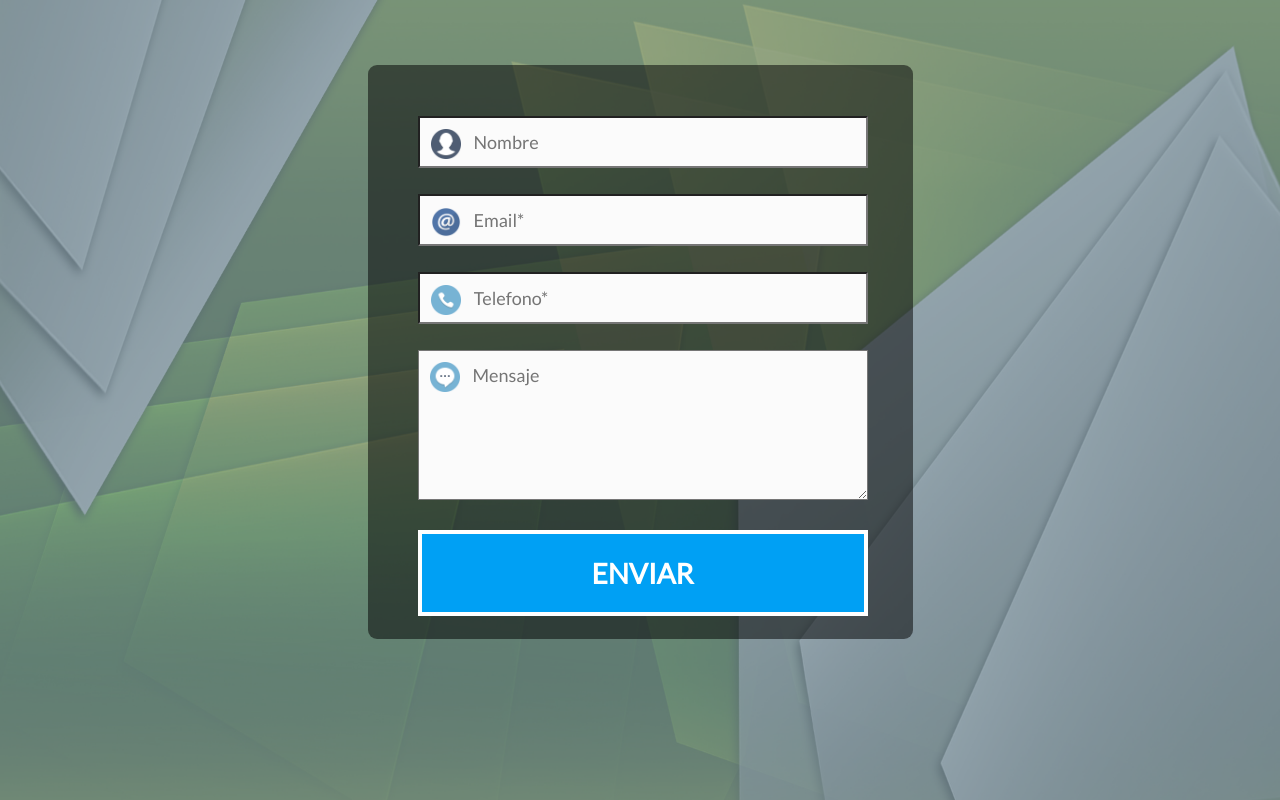
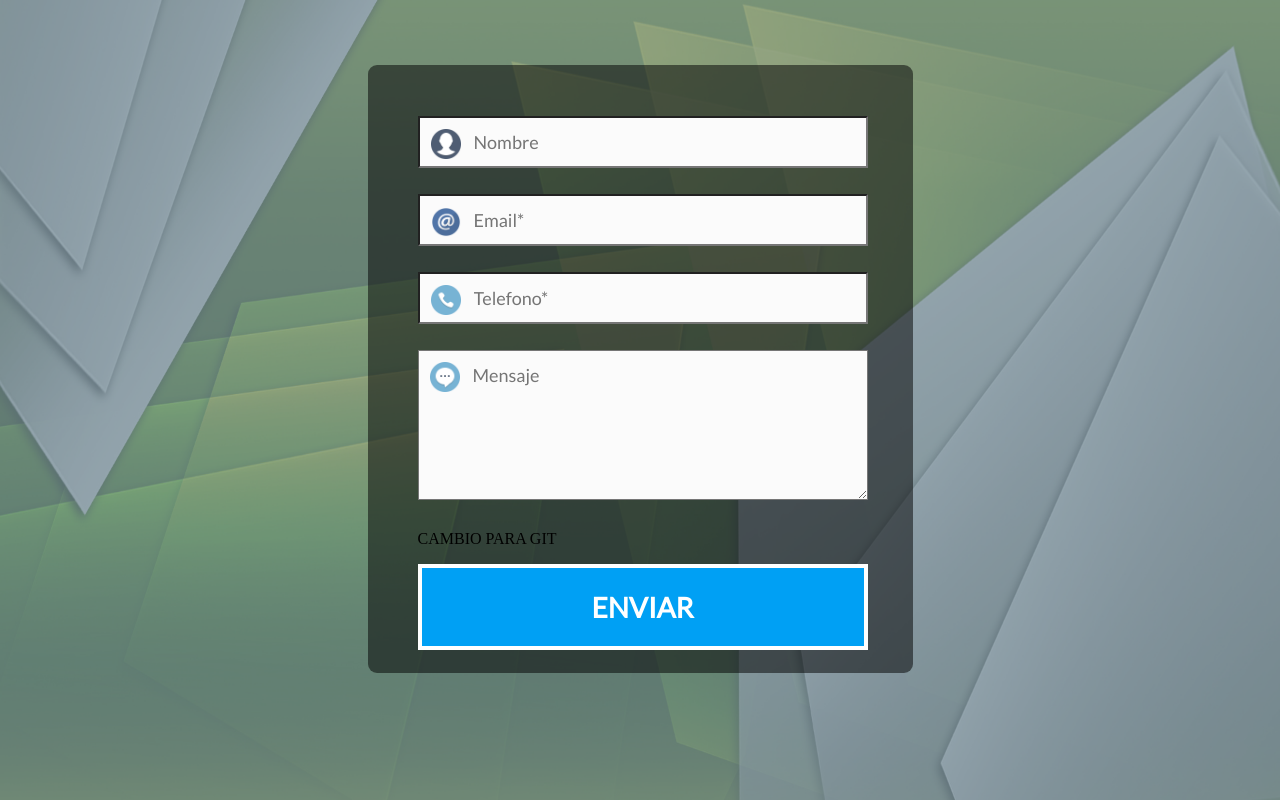
Before and after one commit to M-M-C-J/Ejemplo-2020, a plain HTML site: page index.html in a window 1280 px wide. Drawn offline with Linux system fonts and the light colour scheme.

```diff
--- a/index.html
+++ b/index.html
@@ -23,7 +23,7 @@
 				<p class="mensaje">
 					<textarea class="input" id="mensaje" placeholder="Mensaje" name="mensaje" onblur="revisar(this); revisaLongitud(this, 30)" onkeyup="revisar(this); revisaLongitud(this, 30)" autocomplete="off" ></textarea>
 				</p>
-
+				<p>CAMBIO PARA GIT </p>
 				<div class="enviar">
 					<input type="submit" value="ENVIAR" id="enviar"/>
 					<div class="transicion"></div>
```
